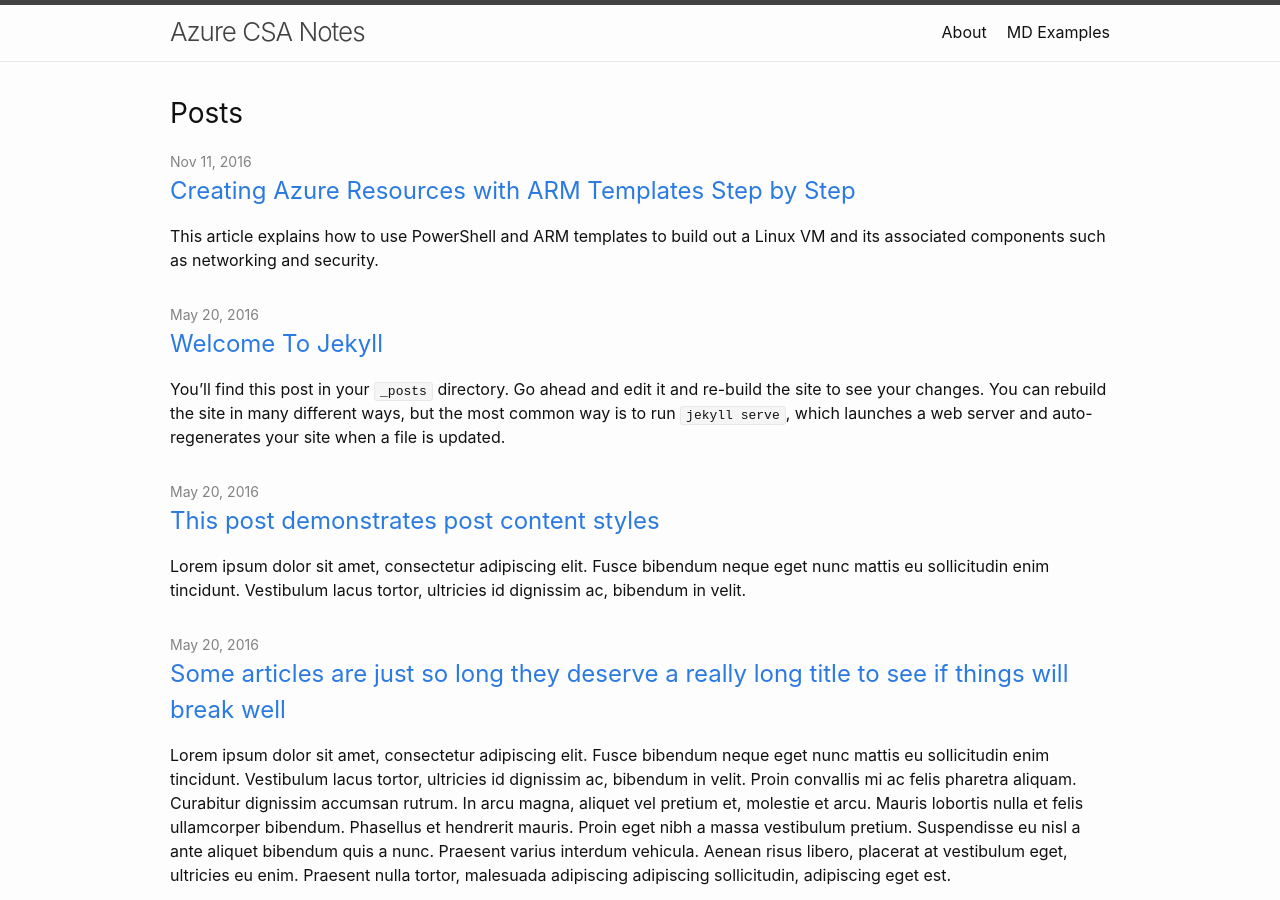
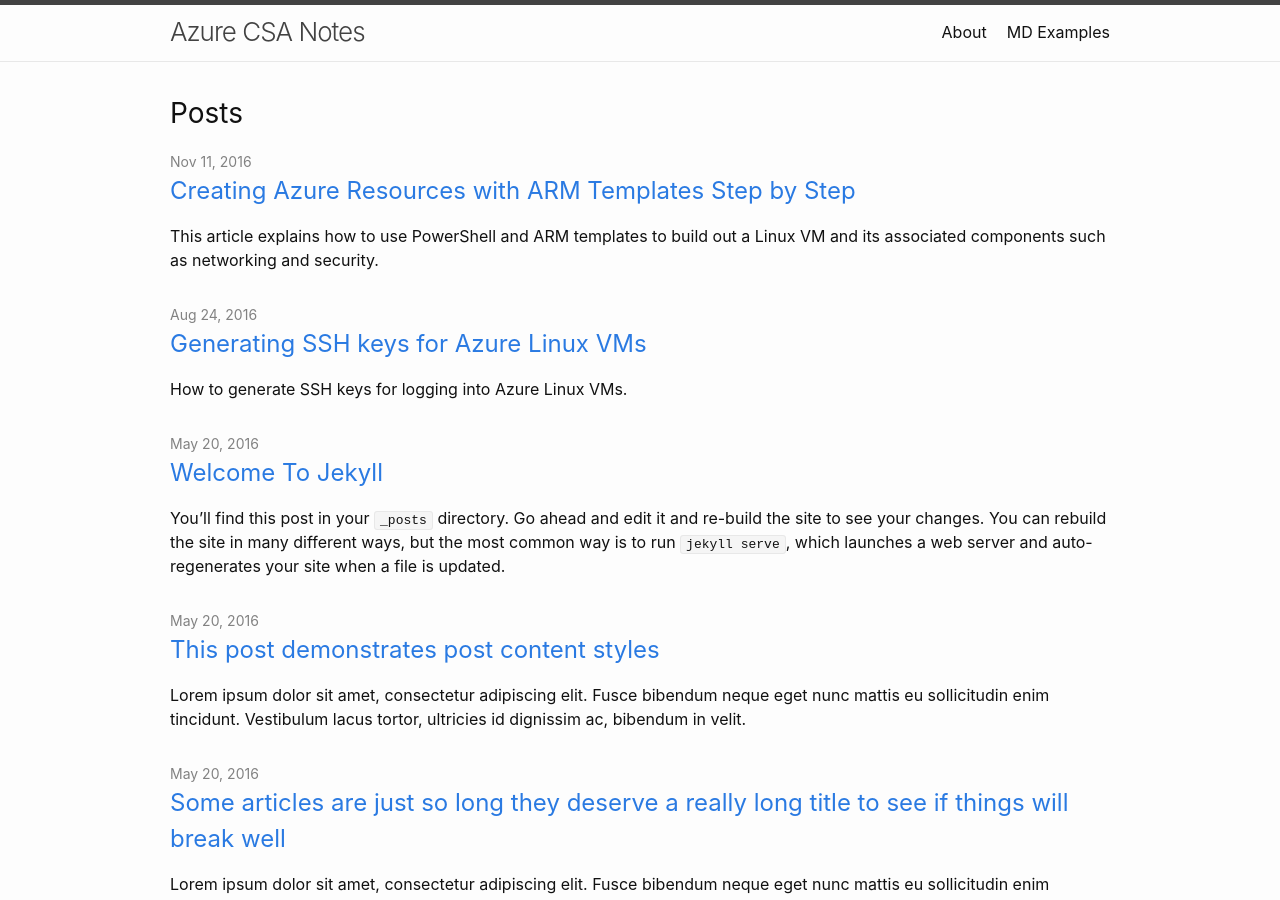
Before and after one commit to ssemyan/ssemyan.github.io, a Jekyll site: the page built from index.md, in a window 1280 px wide and 900 px high. Built offline with Jekyll 4.4.1, drawn with Linux system fonts in a browser that asks for light colours; part of the change alters nothing that is shown.

Commit message:
Add post on generating-ssh-keys

````diff
--- /dev/null
+++ b/_posts/2016-08-24-generating-ssh-keys.md
@@ -0,0 +1,59 @@
+---
+layout: post
+title: "Generating SSH keys for Azure Linux VMs"
+categories: Linux
+excerpt: "How to generate SSH keys for logging into Azure Linux VMs."
+---
+When creating new Azure Linux virtual machines, it is recommended you use SSH keys to connect to the VM rather than a username/password combination. Creating these keys is simple using Bash.
+
+Bash is native in Linux and Mac OS X but clients are available on Windows as well. [Git for Windows](https://git-scm.com/){:target="_blank"} comes with the Git Bash client. Otherwise if you are running Windows 10 with the Anniversary Update, you can use the [Windows Ubuntu Bash client](https://docs.microsoft.com/en-us/windows/wsl/about){:target="_blank"}. This demo was done using Git Bash but the steps should be the same in other Bash clients.
+
+From the Bash command prompt, run ssh-keygen with type ‘rsa’. You will be prompted for a file name and a passphrase which you can leave blank if you want. This will create the public and private RSA files.
+
+```
+ssh-keygen -t rsa
+```
+
+![Generated Key](/assets/images/generating-ssh-keys-1.jpg)
+
+In the example above, two files were created:
+
+- **mynewkey_rsa** - this is the private key you use when connecting to the VM
+- **mynewkey_rsa.pub** - this is the public key you will use when creating the VM
+
+The file you want when creating the VM is the public key. To display the contents of this file, you can enter the following in the bash prompt:
+
+```
+cat mynewkey_rsa.pub
+```
+
+![Generated Key](/assets/images/generating-ssh-keys-2.jpg)
+
+This will display the contents of the public key file which you can copy and then paste into the SSH section
+
+![Generated Key](/assets/images/generating-ssh-keys-3.jpg)
+
+Once the VM is created, you should be able to ssh to it in your Bash shell by using your private key and the username/IP address of the VM you created.
+
+```
+ssh -i mynewkey_rsa myadminuser@13.92.100.189
+```
+
+![Generated Key](/assets/images/generating-ssh-keys-4.jpg)
+
+If you have an instance that you connect to on a regular basis, you can create an [ssh config](http://man.openbsd.org/ssh_config.5){:target="_blank"} file to store the settings for that VM. To do this, create a file called *config* in your *.ssh* directory (found in your home directory), or edit it if it already exists. This file can have multiple entries. To add an entry for your new VM, give it a name (it can be anything but should be easy to remember) and then set the host name, username, and identity file (which you should probably move into the *.ssh* directory). For example:
+
+```
+Host myvm
+HostName 13.92.100.189
+User myadminuser
+IdentityFile ~/.ssh/mynewkey_rsa
+```
+
+With this in place, you can now connect to your VM using the following command:
+
+```
+ssh myvm
+```
+
+This article shows how easy it is to get up and running using SSH to connect to Azure Linux VMs. Be safe, be secure, use ssh.
--- a/_posts/2016-11-11-arm-templates-step-by-step.md
+++ b/_posts/2016-11-11-arm-templates-step-by-step.md
@@ -207,7 +207,7 @@ Let’s take a close look at each of these files. Looking first at the template
   },
 ```
 
-Each parameter has a name, a type, and (optionally) a description. Because the parameters change per deployment you may have multiple parameter files, one for each type of VM you might want to create. Note that this example uses SSH keys instead of passwords. For more information on SSH key creation, see [Generating SSH keys for Azure Linux VMs](){:target="_blank"}
+Each parameter has a name, a type, and (optionally) a description. Because the parameters change per deployment you may have multiple parameter files, one for each type of VM you might want to create. Note that this example uses SSH keys instead of passwords. For more information on SSH key creation, see [Generating SSH keys for Azure Linux VMs]({% post_url 2016-08-24-generating-ssh-keys %}){:target="_blank"}
 
 **Note:** putting passwords and SSH keys in plain text in parameter files is NOT a best practice. A better practice would be to place them in securestrings and pull values from the KeyVault at deploy time instead. This article keeps things simple, but more information on this topic can be found in [Create an SSL enabled Web server farm with VM Scale Sets](){:target="_blank"}
 
````
Also changed, not shown: assets/images/generating-ssh-keys-1.jpg (added), assets/images/generating-ssh-keys-2.jpg (added), assets/images/generating-ssh-keys-3.jpg (added), assets/images/generating-ssh-keys-4.jpg (added).
